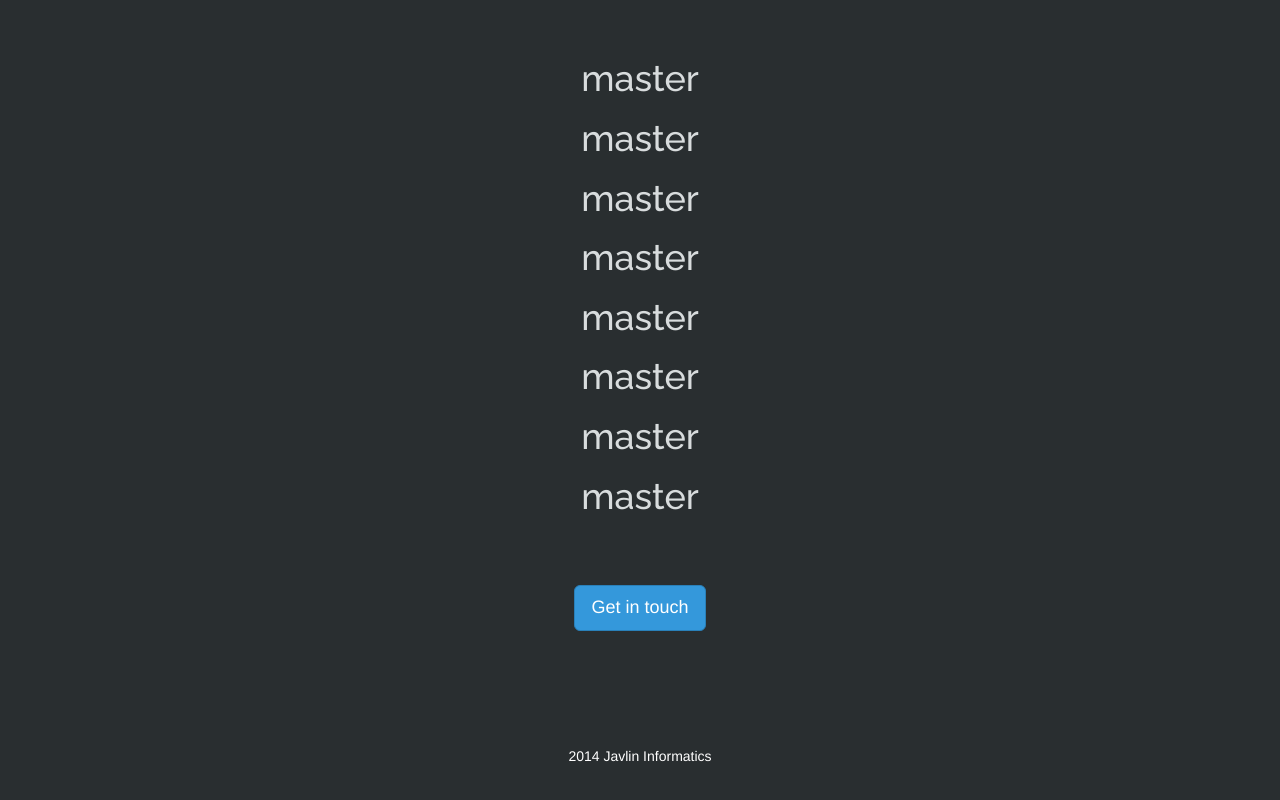
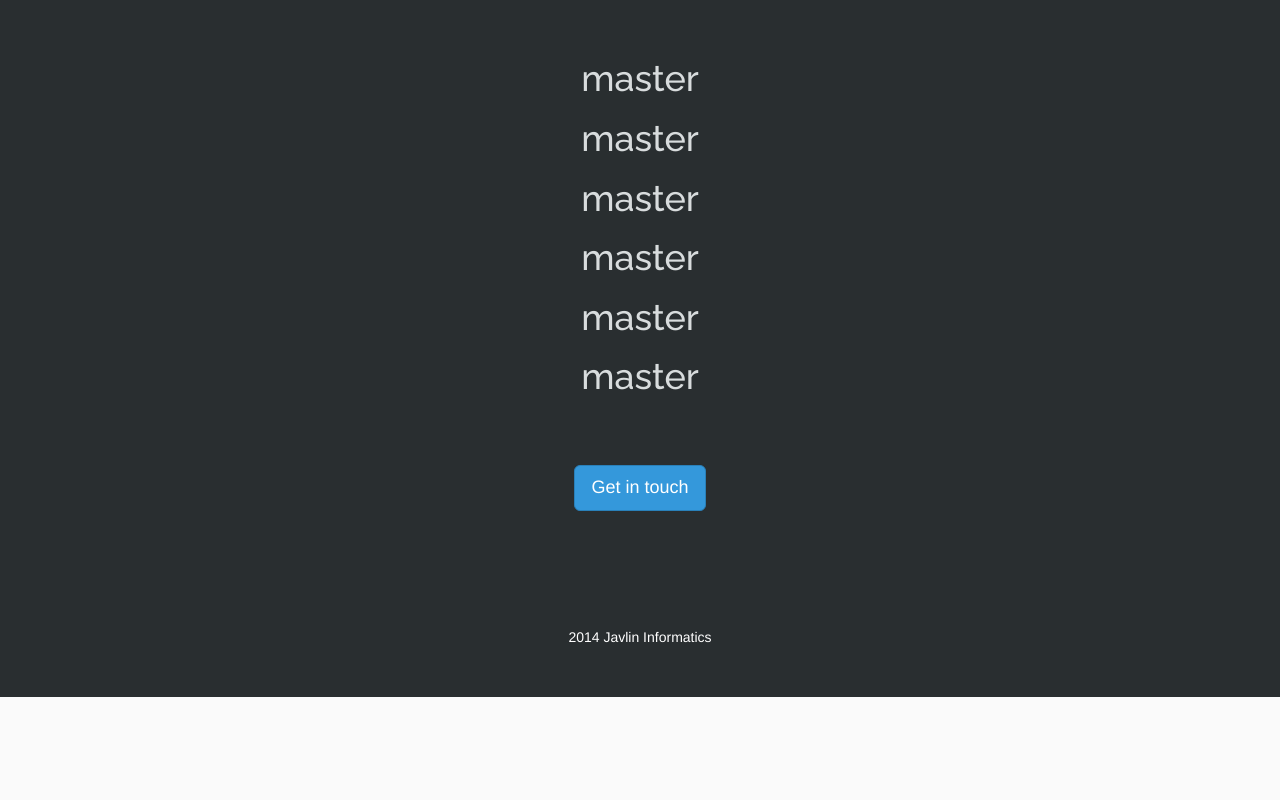
Before and after one commit to VIKRAMJYANI/second-project, a plain HTML site: page index.html in a window 1280 px wide. Shown: the part 1009-1809 px from the top of the page. After the commit the page ends 1706 px from the top, so only its background shows below. Drawn offline with nearby package versions, Linux system fonts and the light colour scheme.

Commit message:
this second commit

```diff
--- a/index.html
+++ b/index.html
@@ -169,8 +169,6 @@
                         <h1>master</h1>
                         <h1>master</h1>
                         <h1>master</h1>
-                        <h1>master</h1>
-                        <h1>master</h1>
                         <h4></h4>
 
                         <div class="divide">
```
Also changed, not shown: 1 other file.
